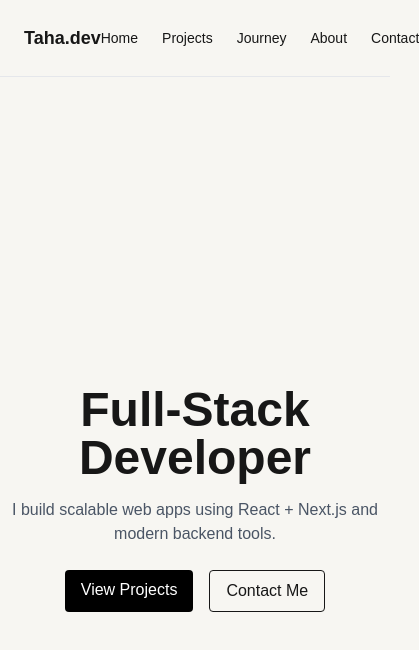
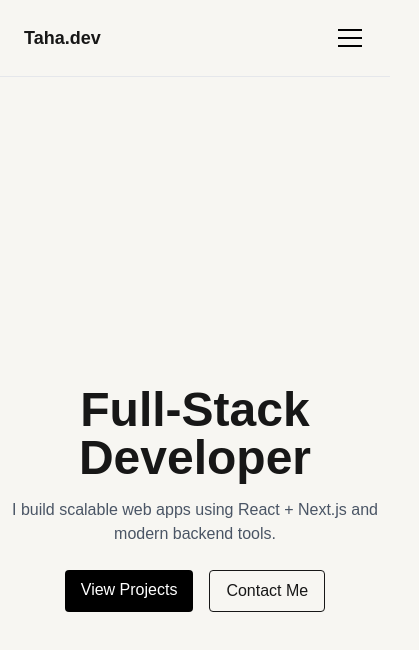
Before and after one commit to walter2-sys/my-portfolio, a Next.js app: page / in a window 390 px wide. Shown: the top 650 px of the page, 419 px wide, since content can reach past the window. Built offline with nearby package versions, Linux system fonts and the light colour scheme.

Commit message:
added mobile hamburger menu

```diff
--- a/components/Navbar.tsx
+++ b/components/Navbar.tsx
@@ -1,110 +1,64 @@
+"use client";
+
 import Link from "next/link";
+import { useState } from "react";
+
+const links = [
+  { href: "/", label: "Home" },
+  { href: "/projects", label: "Projects" },
+  { href: "/journey", label: "Journey" },
+  { href: "/about", label: "About" },
+  { href: "/contact", label: "Contact" },
+];
 
 export default function Navbar() {
-    return (
-        <header className="w-full border-b border-gray-200">
+  const [open, setOpen] = useState(false);
 
-            <nav className="max-w-5xl mx-auto flex items-center justify-between p-6">
+  return (
+    <header className="w-full border-b border-gray-200 bg-[#F7F6F2]">
+      <nav className="max-w-5xl mx-auto flex items-center justify-between p-6">
 
-                <Link href="/" className="font-bold text-lg">Taha.dev</Link>
+        {/* Logo */}
+        <Link href="/" className="font-bold text-lg">Taha.dev</Link>
 
-                <div className="flex gap-6 text-sm">
-                    <Link href="/" className="group relative">
-                    Home
-                    <span
-                        className="
-                        absolute
-                        left-0
-                        bottom-0
-                        h-0.5
-                        w-full
-                        bg-black
-                        scale-x-0
-                        transition-transform
-                        duration-300
-                        origin-left
-                        group-hover:scale-x-100
-                        "
-                    />
-                    </Link>
+        {/* Desktop links */}
+        <div className="hidden md:flex gap-6 text-sm">
+          {links.map(({ href, label }) => (
+            <Link key={href} href={href} className="group relative">
+              {label}
+              <span className="absolute left-0 bottom-0 h-0.5 w-full bg-black scale-x-0 transition-transform duration-300 origin-left group-hover:scale-x-100" />
+            </Link>
+          ))}
+        </div>
 
-                    <Link href="/projects" className="group relative">
-                    Projects
-                    <span
-                        className="
-                        absolute
-                        left-0
-                        bottom-0
-                        h-0.5
-                        w-full
-                        bg-black
-                        scale-x-0
-                        transition-transform
-                        duration-300
-                        origin-left
-                        group-hover:scale-x-100
-                        "
-                    />
-                    </Link>
+        {/* Hamburger button — mobile only */}
+        <button
+          className="md:hidden flex flex-col gap-1.5 p-1"
+          onClick={() => setOpen(!open)}
+          aria-label="Toggle menu"
+        >
+          <span className={`block h-0.5 w-6 bg-black transition-transform duration-300 ${open ? "rotate-45 translate-y-2" : ""}`} />
+          <span className={`block h-0.5 w-6 bg-black transition-opacity duration-300 ${open ? "opacity-0" : ""}`} />
+          <span className={`block h-0.5 w-6 bg-black transition-transform duration-300 ${open ? "-rotate-45 -translate-y-2" : ""}`} />
+        </button>
 
-                    <Link href="/journey" className="group relative">
-                    Journey
-                    <span
-                        className="
-                        absolute
-                        left-0
-                        bottom-0
-                        h-0.5
-                        w-full
-                        bg-black
-                        scale-x-0
-                        transition-transform
-                        duration-300
-                        origin-left
-                        group-hover:scale-x-100
-                        "
-                    />
-                    </Link>
+      </nav>
 
-                    <Link href="/about" className="group relative">
-                    About
-                    <span
-                        className="
-                        absolute
-                        left-0
-                        bottom-0
-                        h-0.5
-                        w-full
-                        bg-black
-                        scale-x-0
-                        transition-transform
-                        duration-300
-                        origin-left
-                        group-hover:scale-x-100
-                        "
-                    />
-                    </Link>
-
-                    <Link href="/contact" className="group relative">
-                    Contact
-                    <span
-                        className="
-                        absolute
-                        left-0
-                        bottom-0
-                        h-0.5
-                        w-full
-                        bg-black
-                        scale-x-0
-                        duration-300
-                        origin-left
-                        group-hover:scale-x-100
-                        "
-                    />
-                    </Link>
-
-                </div>
-            </nav>
-        </header>
-    )
+      {/* Mobile menu */}
+      {open && (
+        <div className="md:hidden border-t border-gray-200 px-6 py-4 flex flex-col gap-4">
+          {links.map(({ href, label }) => (
+            <Link
+              key={href}
+              href={href}
+              className="font-body text-sm text-zinc-700 py-1"
+              onClick={() => setOpen(false)}
+            >
+              {label}
+            </Link>
+          ))}
+        </div>
+      )}
+    </header>
+  );
 }
```
